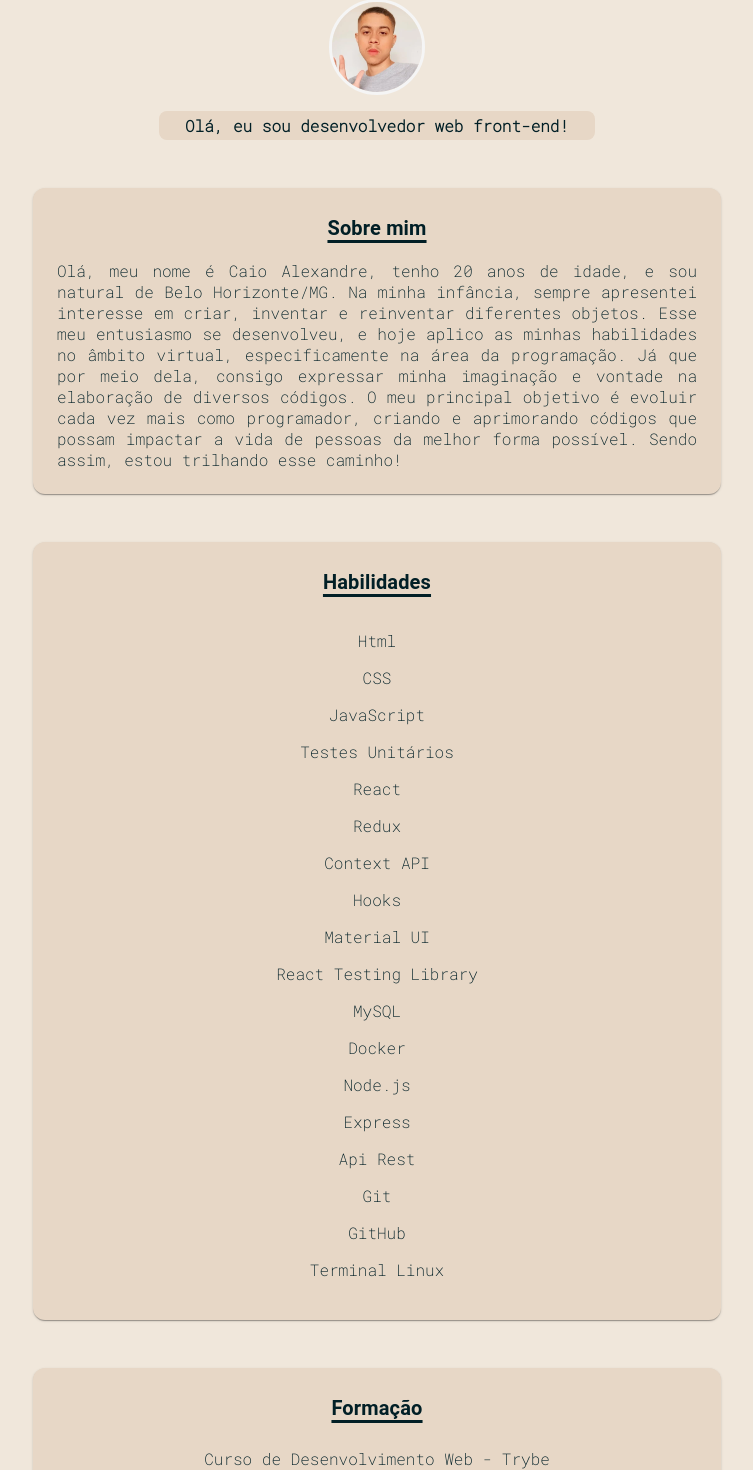
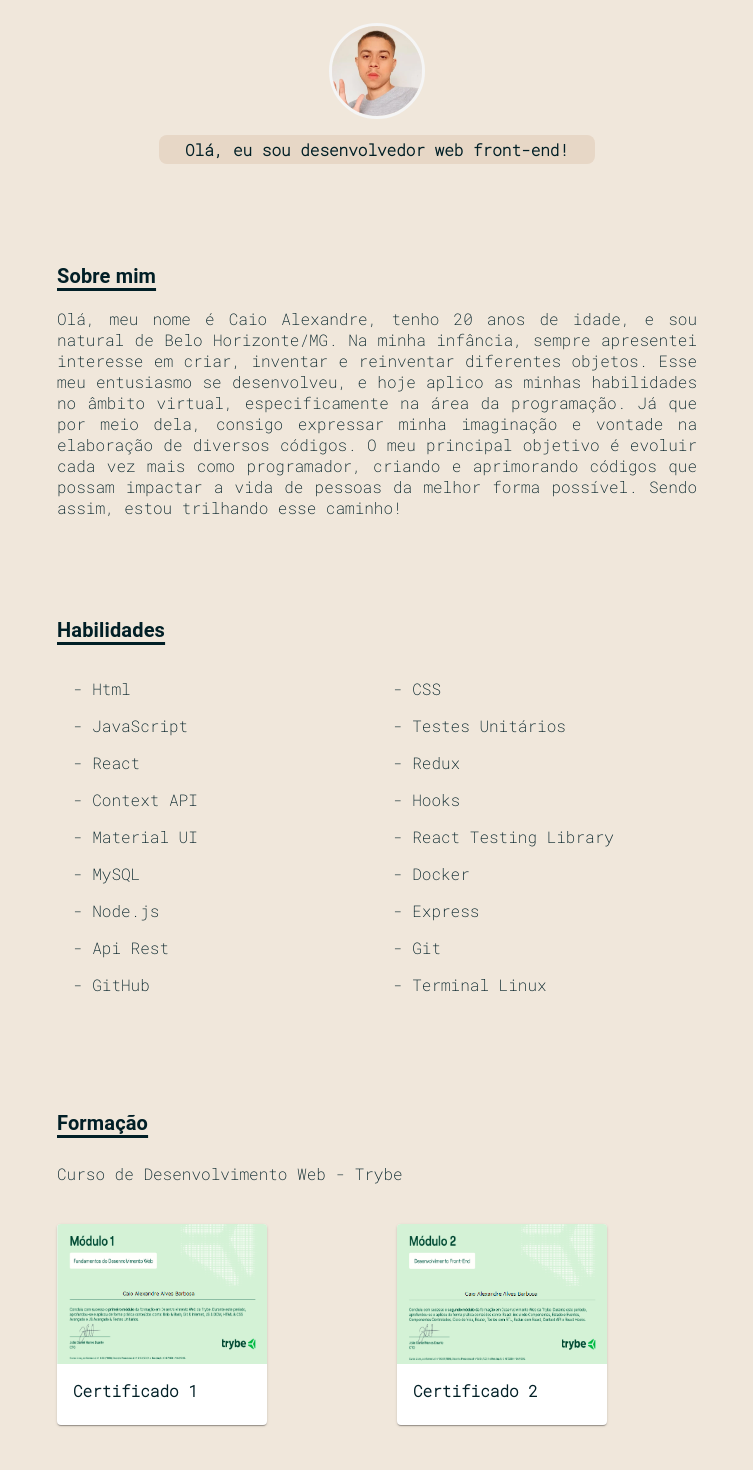
Before and after one commit to caiioalves/portfolio, a React (Create React App) app: page / in a window 1280 px wide. Shown: the part 385-1855 px from the top of the page, without its empty margins (263-1016 px from the left). Built offline with nearby package versions, Linux system fonts and the light colour scheme.

Commit message:
alterando CSS

```diff
--- a/src/pages/Home.js
+++ b/src/pages/Home.js
@@ -3,7 +3,7 @@ import certificadoFrontEnd  from '../images/certificadoFrontEnd.PNG';
 import certificadoFundamentos  from '../images/certificadoFundamentos.PNG';
 import '../App.css';
 import { useContext, useEffect } from 'react';
-import { Avatar, Box, Card, CardContent, CardMedia, Link, List, ListItem, Paper, Slide, Typography } from '@mui/material';
+import { Avatar, Box, Card, CardContent, CardMedia, Link, List, ListItem, Slide, Typography } from '@mui/material';
 import Context from '../context/Context';
 // import Modelo3D from '../componentes/Modelo3D';
 // import Spline from '@splinetool/react-spline';
@@ -23,7 +23,7 @@ const certificados = [
 
 function Home() {
 
-  const { mode, text, colorCard, transiçao ,setTransiçao} = useContext(Context);
+  const { text, colorCard, transiçao ,setTransiçao} = useContext(Context);
 
   const habilidades = ['Html', 'CSS', 'JavaScript', 'Testes Unitários','React', 'Redux', 'Context API', 'Hooks',
   'Material UI' ,'React Testing Library', 'MySQL', 'Docker', 'Node.js', 'Express', 'Api Rest', 'Git', 'GitHub',
@@ -43,12 +43,41 @@ function Home() {
           <Spline scene="https://prod.spline.design/7mAcYGRsPWhK3Tds/scene.splinecode" onLoad={onLoad}/>
         </Box> */}
         {/* <Modelo3D/> */}
-        <Box gap={2} display="flex" flexDirection="column" alignItems="center" className={`profile-${mode}`}>
+        <Box sx={{padding: 3, display:'flex', flexDirection: 'column', justifyContent: 'center', alignItems: 'center', borderRadius: 3, gap: 2 }}>
           <Avatar sx={{ width: 90, height: 90, border: '3px solid whitesmoke' }} src={ imgProfile } alt='' />
-          <Typography color={text} textAlign="center" sx={{width: {xs: '75%', md: '90%'}}} fontWeight="bold" bgcolor={colorCard} padding={0.5} paddingRight={3} paddingLeft={3} borderRadius={2} variant="h7">Olá, eu sou desenvolvedor web front-end!</Typography>
+          <Typography
+            color={text}
+            textAlign="center"
+            sx={{width: {xs: '75%', md: '90%'}}}
+            fontWeight="bold"
+            padding={0.5}
+            paddingRight={3}
+            paddingLeft={3}
+            borderRadius={2}
+            variant="h7"
+            bgcolor={colorCard}
+          >
+            Olá, eu sou desenvolvedor web front-end!
+          </Typography>
         </Box>
-        <Paper sx={{ width: {xs: '75%', md: '50%'}, padding: 3, bgcolor: colorCard, display:'flex', flexDirection: 'column', borderRadius: 3, gap: 2 }} className={`profile-${mode}`}>
-          <Typography color={text} sx={{ textDecoration: "underline", textUnderlineOffset: 5, textDecorationThickness: 3}} fontWeight="bold" variant="h6" alignSelf="center">Sobre mim</Typography>
+        <Box
+          sx={{ width: {xs: '75%', md: '50%'},
+          padding: 3,
+          display:'flex',
+          flexDirection: 'column',
+          borderRadius: 3,
+          gap: 2 }}
+        >
+          <Typography
+            color={text}
+            sx={{ textDecoration: "underline",
+            textUnderlineOffset: 5, textDecorationThickness: 3}}
+            fontWeight="bold"
+            variant="h6"
+            alignSelf="flex-start"
+          >
+            Sobre mim
+          </Typography>
           <Typography textAlign="justify" variant='h7'  color={text} >
           Olá, meu nome é Caio Alexandre, tenho  20 anos de idade, e sou natural de Belo Horizonte/MG. Na minha infância,
           sempre apresentei interesse em criar, inventar e reinventar diferentes objetos. Esse meu entusiasmo se
@@ -57,29 +86,50 @@ function Home() {
           principal objetivo é evoluir cada vez mais como programador, criando e aprimorando códigos que possam impactar
           a vida de pessoas da melhor forma possível. Sendo assim, estou trilhando esse caminho!
           </Typography>
-        </Paper>
-        <Paper sx={{ width: {xs: '75%', md: '50%'}, padding: 3, bgcolor: colorCard, display:'flex', flexDirection: 'column', borderRadius: 3, gap: 2}} className={`profile-${mode}`}>
-          <Typography color={text} sx={{ textDecoration: "underline", textUnderlineOffset: 5, textDecorationThickness: 3}} fontWeight="bold" variant="h6" alignSelf="center">Habilidades</Typography>
+        </Box>
+        <Box
+          sx={{
+            width: {xs: '75%', md: '50%'},
+            padding: 3,
+            display:'flex',
+            flexDirection: 'column',
+            borderRadius: 3,
+            gap: 2
+          }}
+        >
+          <Typography
+            color={text}
+            sx={{
+              textDecoration: "underline",
+              textUnderlineOffset: 5,
+              textDecorationThickness: 3
+            }}
+            fontWeight="bold"
+            variant="h6"
+            alignSelf="flex-start"
+          >
+            Habilidades
+          </Typography>
           {/* <Typography textAlign="justify" variant='h7'  color="#011F26" >
           </Typography> */}
-          <List sx={{ display: 'flex', flexDirection: 'column', justifyContent: 'center', }}>
+          <List sx={{ display: 'flex', flexDirection: {xs: 'column', md: 'row'}, flexWrap: 'wrap', justifyContent: 'flex-start'}}>
             {
               habilidades.map((valor, i) => (
-                <ListItem sx={{ display: 'flex', justifyContent: 'center' }} key={i}>
+                <ListItem sx={{ display: 'flex', justifyContent: 'flex-start', width: {xs: '100%', md: '50%'}, }} key={i}>
                   <Typography variant='h7' color={text}>
-                    {valor}
+                     {`- ${valor}`}
                   </Typography>
                 </ListItem>
               ))
             }
           </List>
-        </Paper>
-        <Paper
+        </Box>
+        <Box
           sx={{
             width: {xs: '75%', md: '50%'},
             padding: 3,
-            bgcolor: colorCard,
-            // display:'flex',
+            display:'flex',
+            justifyContent: 'flex-start',
             // flexDirection: 'column',
             borderRadius: 3,
             gap: 2,
@@ -89,14 +139,15 @@ function Home() {
           <Box
             display="flex"
             flexDirection="column"
-
+            alignItems="flex-start"
+            width="100%"
           >
             <Typography
               color={text}
               sx={{ textDecoration: "underline", textUnderlineOffset: 5, textDecorationThickness: 3}}
               fontWeight="bold"
               variant="h6"
-              alignSelf="center"
+              alignSelf="flex-start"
             >
               Formação
             </Typography>
@@ -108,14 +159,24 @@ function Home() {
             >
               Curso de Desenvolvimento Web - Trybe
             </Typography>
-            <Box sx={{ display: "flex", justifyContent: "center", alignItems: "center", flexDirection: {xs: 'column', md: 'row'} }} gap={5} mt={5}>
+            <Box
+              sx={{
+                display: "flex",
+                justifyContent: "center",
+                alignItems: "flex-start",
+                flexDirection: {xs: 'column', md: 'row'} }}
+              gap={5}
+              mt={5}
+              width="100%"
+            >
             {
               certificados.map((valor, i) => (
                 <Link
                   href={ valor.link }
                   target='_blank'
                   display="flex"
-                  justifyContent="center"
+                  justifyContent="flex-start"
+                  // alignItems="flex-start"
                   sx={{ width: { xs: '100%', md: '50%' }, textDecoration: 'none' }}
                 >
                   <Card sx={{ width: '70%' }}>
@@ -131,7 +192,7 @@ function Home() {
             }
             </Box>
           </Box>
-        </Paper>
+        </Box>
       </Box>
       </Slide>
     </Box>
```
